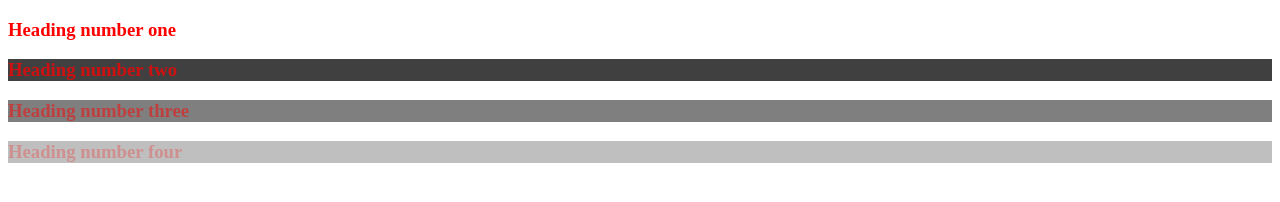
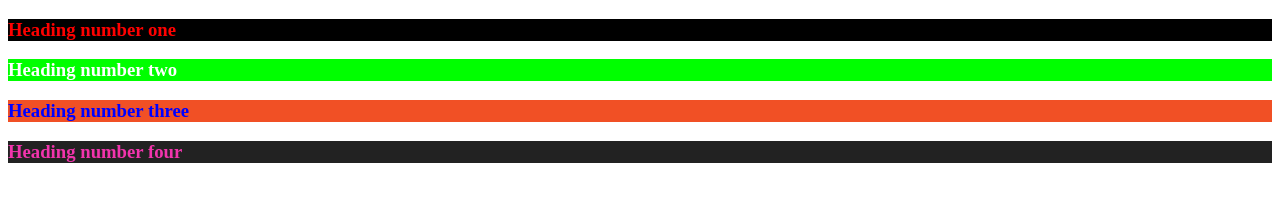
Before and after one commit to chikwandagames/css_smilga_github, a plain HTML site: page index.html in a window 1280 px wide. Drawn offline with Linux system fonts and the light colour scheme.

Commit message:
HEX values

```diff
--- a/styles.css
+++ b/styles.css
@@ -1,24 +1,20 @@
-/* COLOR PROPERTY */
-/* COLOR BACKGROUND-COLOR BACKGROUND */
+
 #first {
-  color: rgba(255, 0, 0, 1);
+  color: #ff0000;
+  background: #000;
 }
 
 #second {
-  color: rgba(255, 0, 0, .75);
-  background: rgba(0, 0, 0, .75);
+  color: #fff;
+  background: #00ff00;
 }
 
 #third {
-  color: rgba(255, 0, 0, .5);
-  background: rgba(0, 0, 0, .5);
+  color: #0000ff;
+  background: #f15025;
 }
 
 #four {
-  color: rgba(255, 0, 0, .25);
-  background: rgba(0, 0, 0, .25);
+  color: #f234ad;
+  background: #222;
 }
-
-body {
-
-}
```
